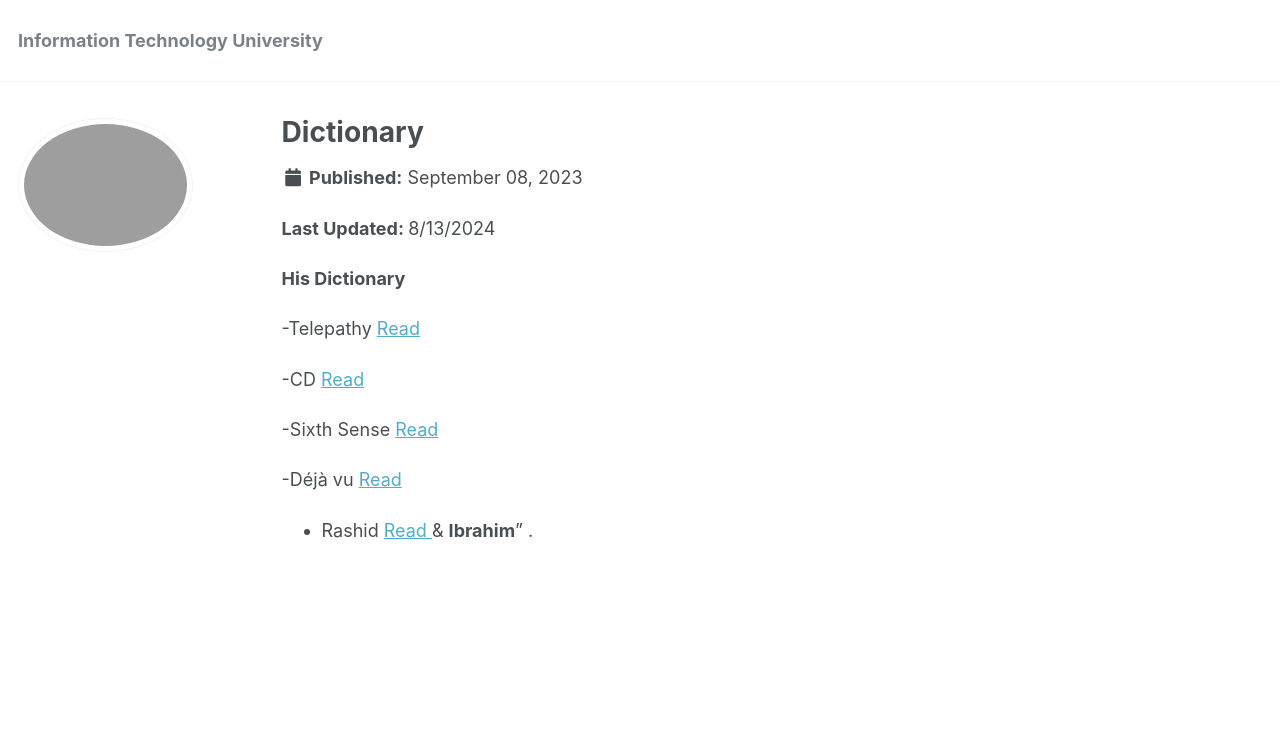
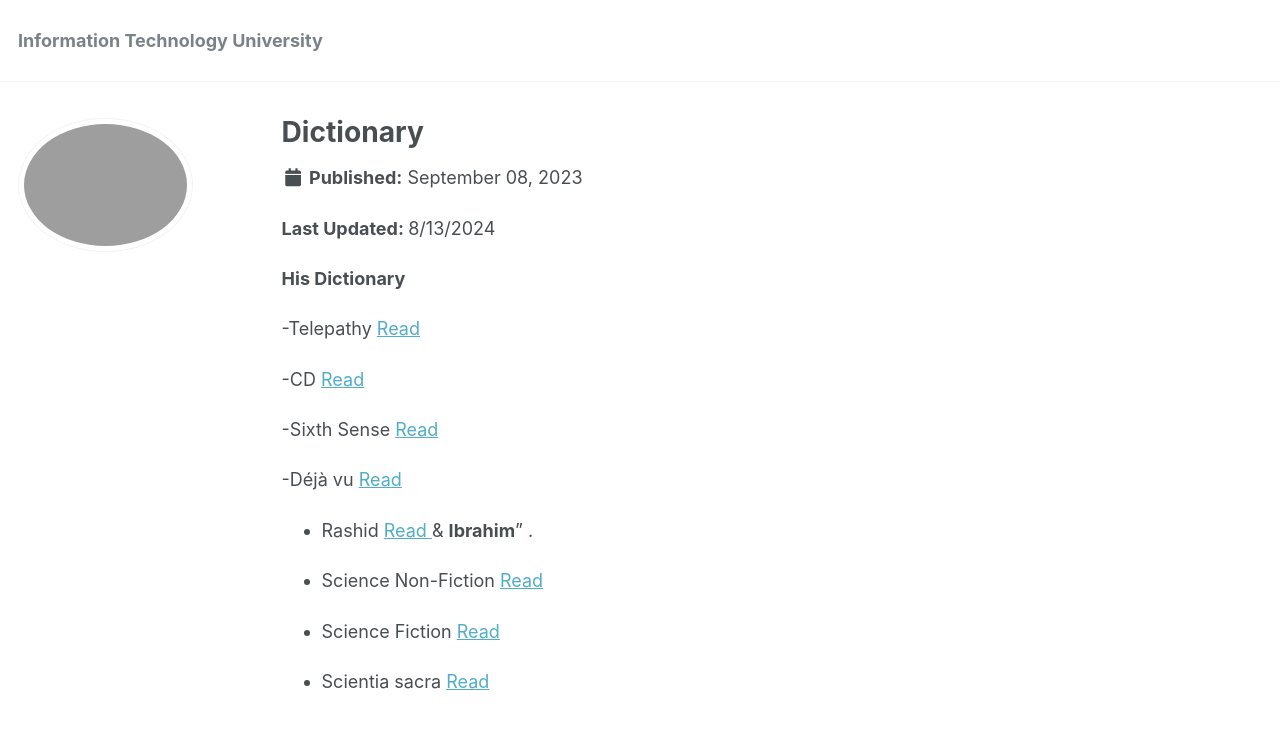
Before and after one commit to phdcsseiden/phdcsseiden.github.io, a Jekyll site: the page built from _pages/Dictionary.md, in a window 1280 px wide. Shown: the top 729 px of the page. Built offline with Jekyll 4.4.1, drawn with Linux system fonts in a browser that asks for light colours.

Commit message:
Update Dictionary.md

```diff
--- a/_pages/Dictionary.md
+++ b/_pages/Dictionary.md
@@ -32,3 +32,18 @@ modified: 2023-09-08
 
 
 - Rashid <a href=" https://en.wikipedia.org/wiki/Rashid_(name)#:~:text=Rashid%20is%20the%20transliteration%20of,Pronunciation "> Read </a>   & <b>Ibrahim</b>" .
+
+
+
+
+ - Science Non-Fiction <a href=" https://www.merriam-webster.com/dictionary/nonfiction "> Read </a>
+
+
+
+
+ -  Science Fiction  <a href=" https://www.merriam-webster.com/dictionary/science%20fiction "> Read </a>
+
+
+
+
+ -  Scientia sacra  <a href="https://en.wikipedia.org/wiki/Scientia_sacra#:~:text=In%20perennial%20philosophy%2C%20scientia%20sacra,essence%20of%20every%20sacred%20tradition. "> Read </a>
```
